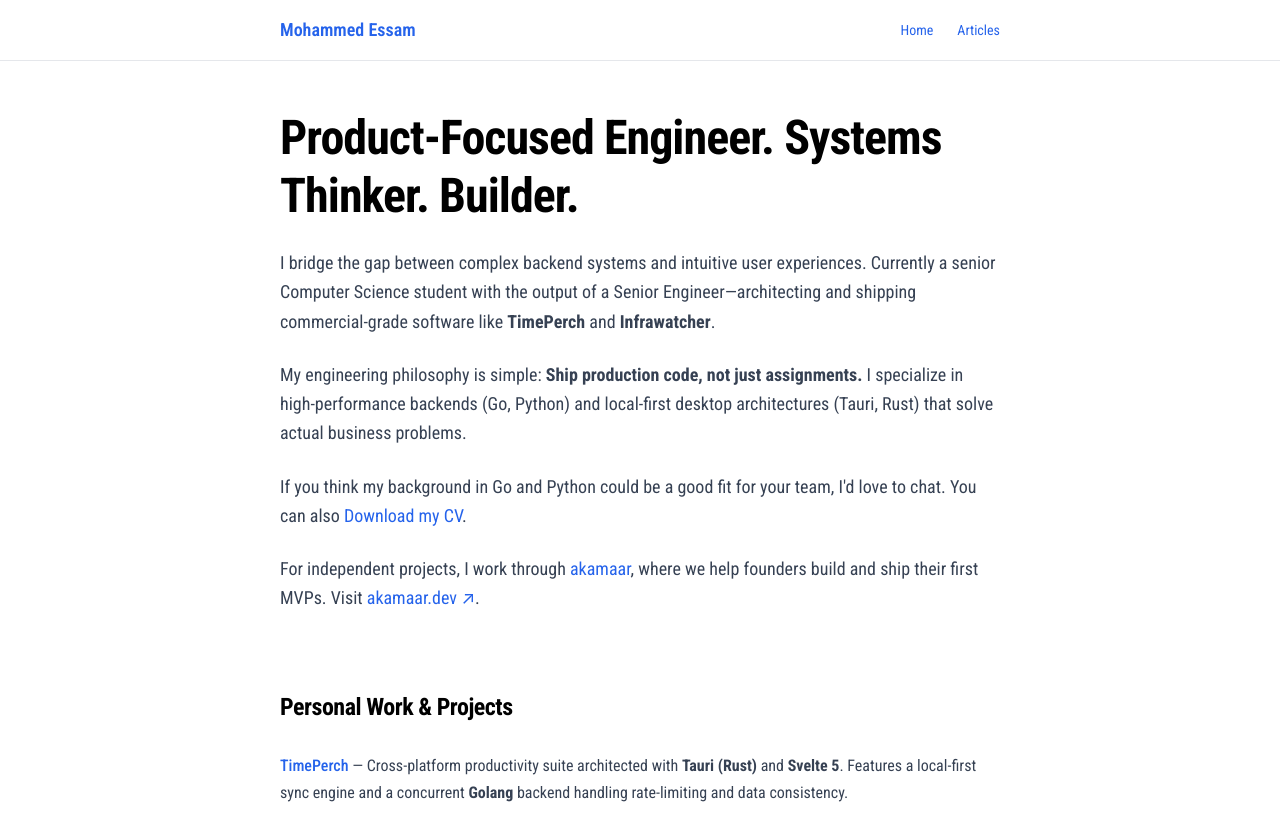
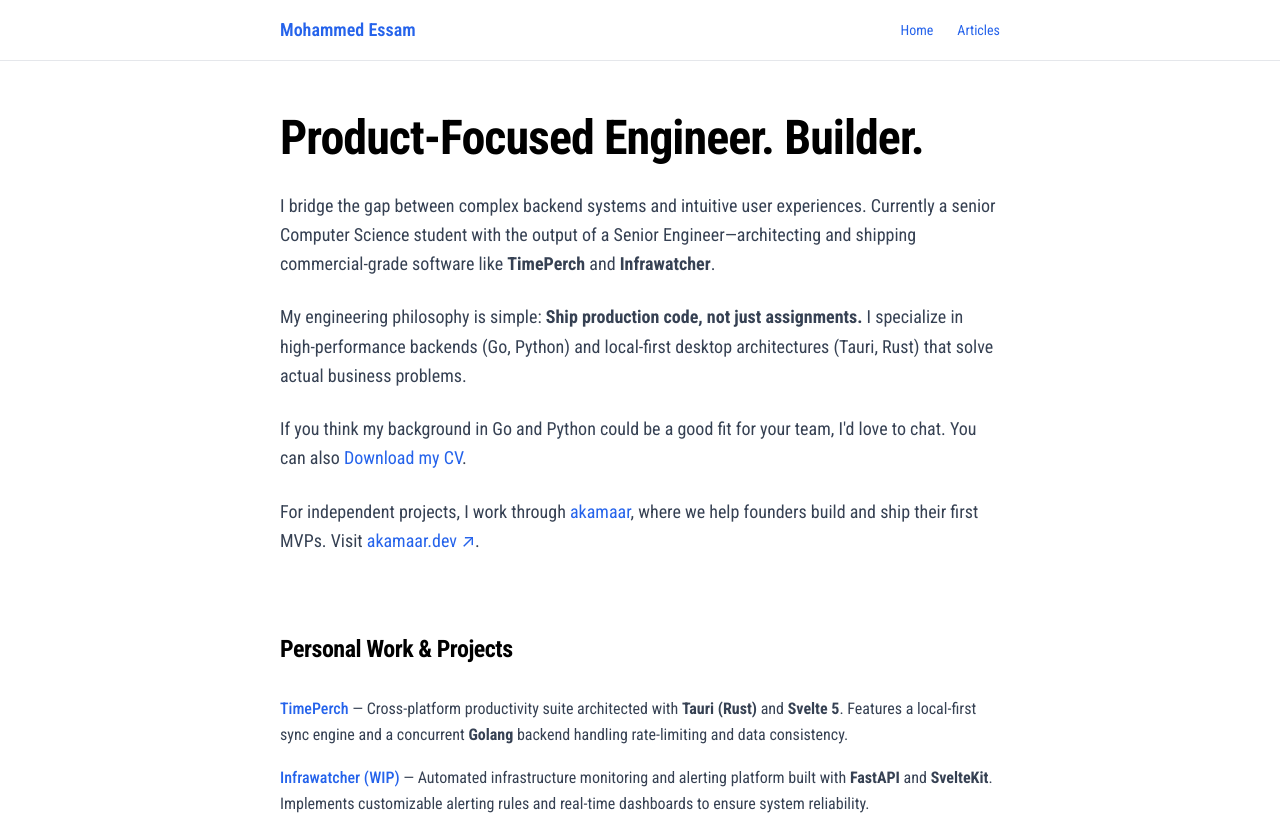
Before and after one commit to MohammedEAbdelAziz/mohammedeabdelaziz.github.com, a SvelteKit app: page / in a window 1280 px wide. Shown: the top 815 px of the page. Built offline with nearby package versions, Linux system fonts and the light colour scheme.

Commit message:
feat: added go-next

```diff
--- a/src/routes/+page.svelte
+++ b/src/routes/+page.svelte
@@ -12,7 +12,7 @@
 <main class="mx-auto max-w-3xl px-6 py-12">
 	<div class="mb-20">
 		<h1 class="mb-6 text-5xl leading-tight font-bold text-black">
-			Product-Focused Engineer. Systems Thinker. Builder.
+			Product-Focused Engineer. Builder.
 		</h1>
 		<p class="mb-6 text-lg leading-relaxed text-gray-700">
 			I bridge the gap between complex backend systems and intuitive user experiences. Currently a
--- a/svelte.config.js
+++ b/svelte.config.js
@@ -5,7 +5,7 @@
 
 const highlighter = await createHighlighter({
 	themes: ['github-dark'],
-	langs: ['javascript', 'typescript', 'svelte', 'html', 'css', 'json', 'bash', 'shell']
+	langs: ['javascript', 'typescript', 'svelte', 'html', 'css', 'json', 'bash', 'shell', 'sql', 'go']
 });
 
 /** @type {import('mdsvex').MdsvexOptions} */
```
Also changed, not shown: 2 other files (tests, documents, lock files or other folders).
